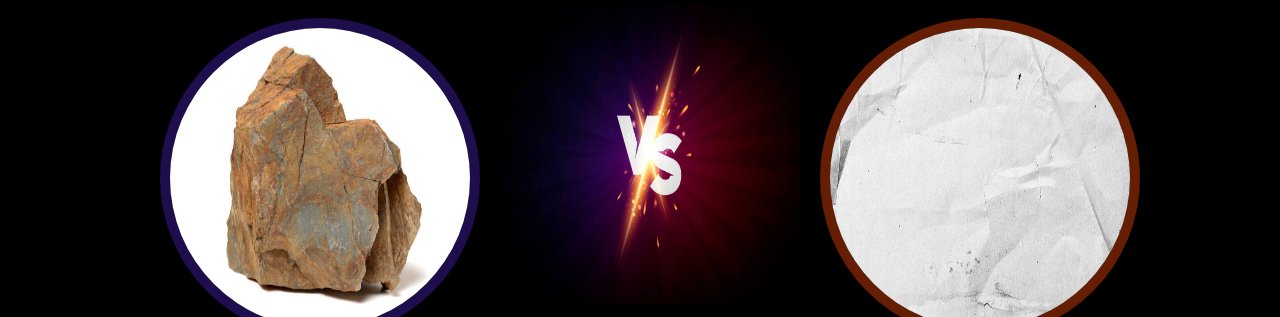
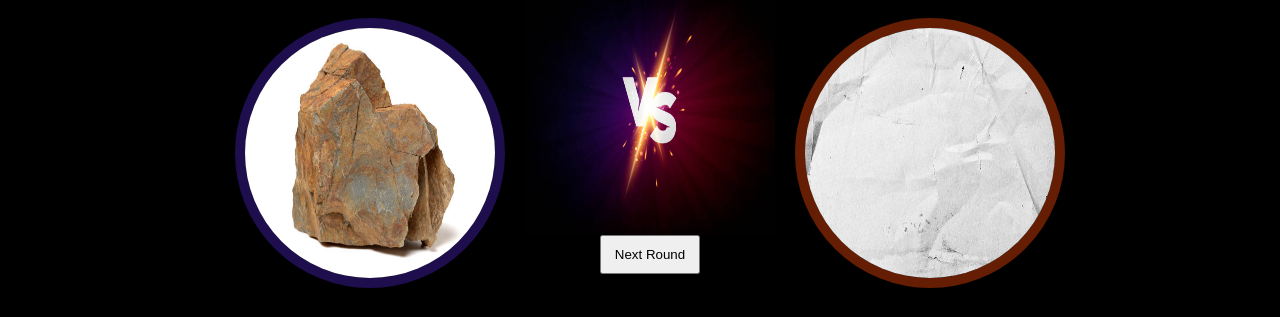
Before and after one commit to ChristopherBenner/RockPaperScissors, a plain HTML site: page index.html in a window 1280 px wide. Shown: the part 172-489 px from the top of the page. Drawn offline with Linux system fonts and the light colour scheme.

Commit message:
Added button to show choices after battle

```diff
--- a/index.html
+++ b/index.html
@@ -8,6 +8,7 @@
     </head>
     <body>
         <!--<h1>Rock, Paper, Scissors</h1>-->
+        <div id="home">
             <div class="scoreboard">
                 <div class="score">
                     <h2>Player Score</h2>
@@ -23,15 +24,15 @@
                     <h2>Computer Score</h2>
                     <h1 id="computerScore">0</h1>
                 </div>
-
             </div>
             <div class="choices">
                 <img class="choice" id="rock" src="images/rock.jpg">
                 <img class="choice" id="paper" src="images/paper.jpg">
                 <img class="choice" id="scissors" src="images/scissors.jpg">
             </div>
+        </div>
 
-        <div class="battle">
+        <div id="battle">
             <div class="weapons">
                 <div class="player">
                     <h2 class="players" id="playerScore">Player:<br> 0</h2>
@@ -40,6 +41,7 @@
                 </div>
                 <div>
                     <img class="versus" src="images/versus.jpg">
+                    <button id="showChoices" onclick="showChoices()">Next Round</button>
                 </div>
                 <div class="player">
                     <h2 class="players" id="computerScore">Computer:<br>0</h2>
@@ -47,6 +49,7 @@
                     <h2 id="computerResult">Lose</h2>
                 </div>
             </div>
+        </div>
 
     </body>
 </html>
--- a/rps.js
+++ b/rps.js
@@ -66,6 +66,11 @@ function removeItems(){
     scoreboard.remove();
 }
 
+function showChoices(){
+    document.getElementById('home').style.display = 'flex';
+    document.getElementById('battle').style.display = 'none';
+}
+
 
 const buttons = document.querySelectorAll(".choice");
 buttons.forEach((button) =>{
--- a/styles.css
+++ b/styles.css
@@ -7,9 +7,11 @@ body {
     max-width: 100%;
 
 }
+#home {
+    display: none;
+}
 .scoreboard {
-   /*display: flex;*/
-    display: none;
+    display: flex;
     flex-direction: row;
     justify-content: space-around;
 }
@@ -22,15 +24,20 @@ body {
     min-width: 0;
 }
 
-.battle {
+#battle {
     display: flex;
+    flex-direction: column;
     flex-shrink: 1;
     justify-content: center;
     background-color: black;
     padding: 10px;
     width: 100%;
 }
-
+.weapons > div > button {
+    width: 100px;
+    align-self: center;
+    padding: 10px;
+}
 .player > h2 {
     color: gold;
     font-weight: 700;
@@ -50,7 +57,7 @@ body {
 }
 .weapons > div > img { /* > img */
     min-width: 0;
-    max-height: 300px;
+    max-height: 250px;
     flex-shrink: 1;
     aspect-ratio: 1/1;
 }
@@ -61,10 +68,11 @@ body {
 .player {
     display: flex;
     flex-direction: column;
+    padding-bottom: 0px;
 }
 
 .versus {
-    flex-shrink: 3;
+    flex-shrink: 1;
 }
 
 #playerWeapon {
@@ -88,8 +96,7 @@ body {
     text-align: center;
 }
 .choices {
-    /*display: flex;*/
-    display: none;
+    display: flex;
     flex-direction: row;
     justify-content: center;
 
```
Lines whose indentation alone changed are shown as unchanged.
